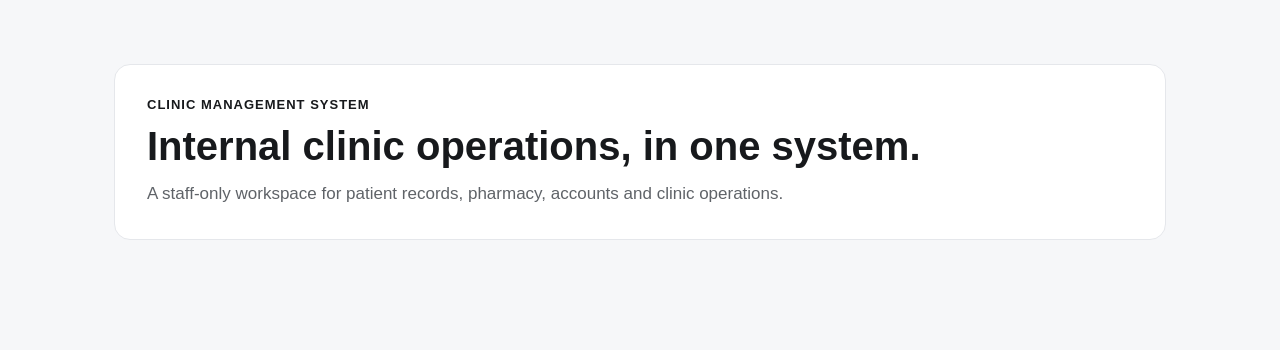
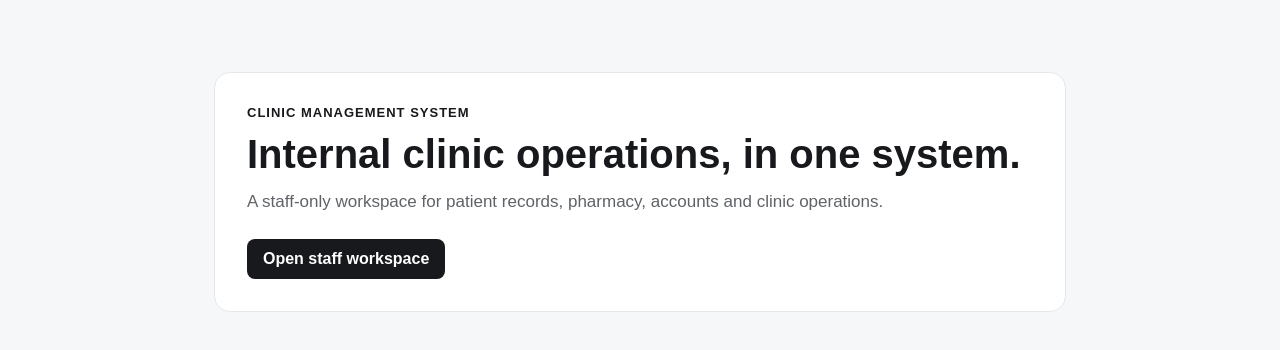
Before and after one commit to violetkimani77-ux/clinic-management-system, a Next.js app: page / in a window 1280 px wide. Shown: the top 350 px of the page. Built offline with nearby package versions, Linux system fonts and the light colour scheme.

Commit message:
feat: route staff landing page to dashboard

```diff
--- a/app/page.tsx
+++ b/app/page.tsx
@@ -1,6 +1,8 @@
+import Link from "next/link";
+
 export default function HomePage() {
   return (
-    <main style={{ maxWidth: 1100, margin: "0 auto", padding: "64px 24px" }}>
+    <main style={{ maxWidth: 900, margin: "0 auto", padding: "72px 24px" }}>
       <section style={{ background: "#fff", border: "1px solid #e5e7eb", borderRadius: 16, padding: 32 }}>
         <p style={{ margin: 0, fontSize: 13, fontWeight: 700, letterSpacing: 1, textTransform: "uppercase" }}>
           Clinic Management System
@@ -11,6 +13,12 @@ export default function HomePage() {
         <p style={{ maxWidth: 680, margin: 0, color: "#5f6368", fontSize: 17, lineHeight: 1.6 }}>
           A staff-only workspace for patient records, pharmacy, accounts and clinic operations.
         </p>
+        <Link
+          href="/dashboard"
+          style={{ display: "inline-block", marginTop: 24, padding: "11px 16px", borderRadius: 8, background: "#17191c", color: "#fff", fontWeight: 700 }}
+        >
+          Open staff workspace
+        </Link>
       </section>
     </main>
   );
```
